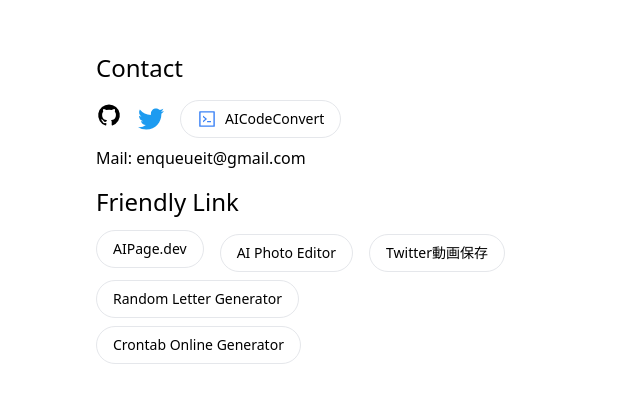
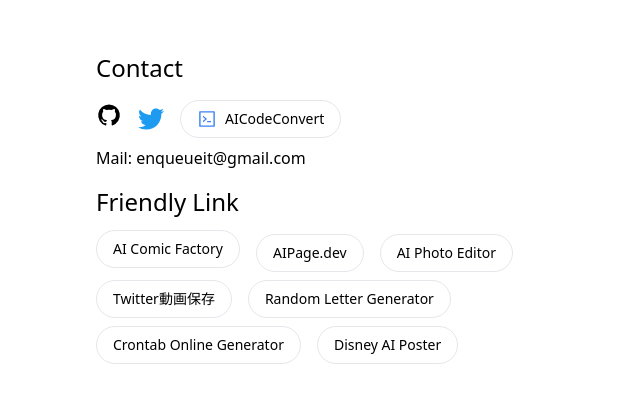
Before and after one commit to jeus0522/AI-Landing-Page-Generator, a Next.js app: page / in a window 1280 px wide. Shown: the part 918-1320 px from the top of the page, without its empty margins (0-640 px from the left). Built offline with nearby package versions, Linux system fonts and the light colour scheme; no server answers.

Commit message:
add AI Comic Factory

```diff
--- a/app/layout.tsx
+++ b/app/layout.tsx
@@ -24,11 +24,11 @@
   return (
     <html lang="en">
 	  <head>
-		 <title>AI Landing Page Generator - Free Landing Page Generator</title>
-		 <meta name="description" content="Free AI Powered Landing Page Generator. Create landing page easily with AI."/>
+		 <title>AI Landing Page Generator - Free</title>
+		 <meta name="description" content="Free AI Landing Page Generator. Create landing page easily with AI."/>
 		 <meta name="viewport" content="width=device-width, initial-scale=1" />
 		 <meta name="keywords" content="AI Landing Page Generator,Free,OnLine" />
-		 <link rel="canonical" href="https://ailandingpagegenerator.com" />
+		 <link rel="canonical" href="https://www.ailandingpagegenerator.com" />
 		 <link rel="icon" href="/favicon.svg" type="image/svg+xml" />
 		 {/* Google Analytics Script */}
 		 <script
--- a/app/page.tsx
+++ b/app/page.tsx
@@ -373,6 +373,12 @@
 	  		<div id="friendlyLink" className="mt-4">
 	  			<div className="text-2xl">Friendly Link</div>
 	  			<div className="flex justify-start items-center mb-2 space-y-2 mt-2 flex-wrap">
+					<a href="https://aicomicfactory.com/" className="text-black cursor-pointer rounded-full mr-4">
+						<div
+							className="items-center flex text-sm font-medium justify-center py-2 px-4 border rounded-full">
+							<p className="">AI Comic Factory</p>
+						</div>
+					</a>
 					<a href="https://www.aipage.dev" className="text-black cursor-pointer rounded-full mr-4">
 						<div
 							className="items-center flex text-sm font-medium justify-center py-2 px-4 border rounded-full">
@@ -403,6 +409,12 @@
 	  						<p className="">Crontab Online Generator</p>
 	  					</div>
 	  				</a>
+					<a href="https://www.disneyaiposter.com" className="text-black cursor-pointer rounded-full mr-4">
+						<div
+							className="items-center flex text-sm font-medium justify-center py-2 px-4 border rounded-full">
+							<p className="">Disney AI Poster</p>
+						</div>
+					</a>
 	  			</div>
 	  		</div>
 	  </div>
```
